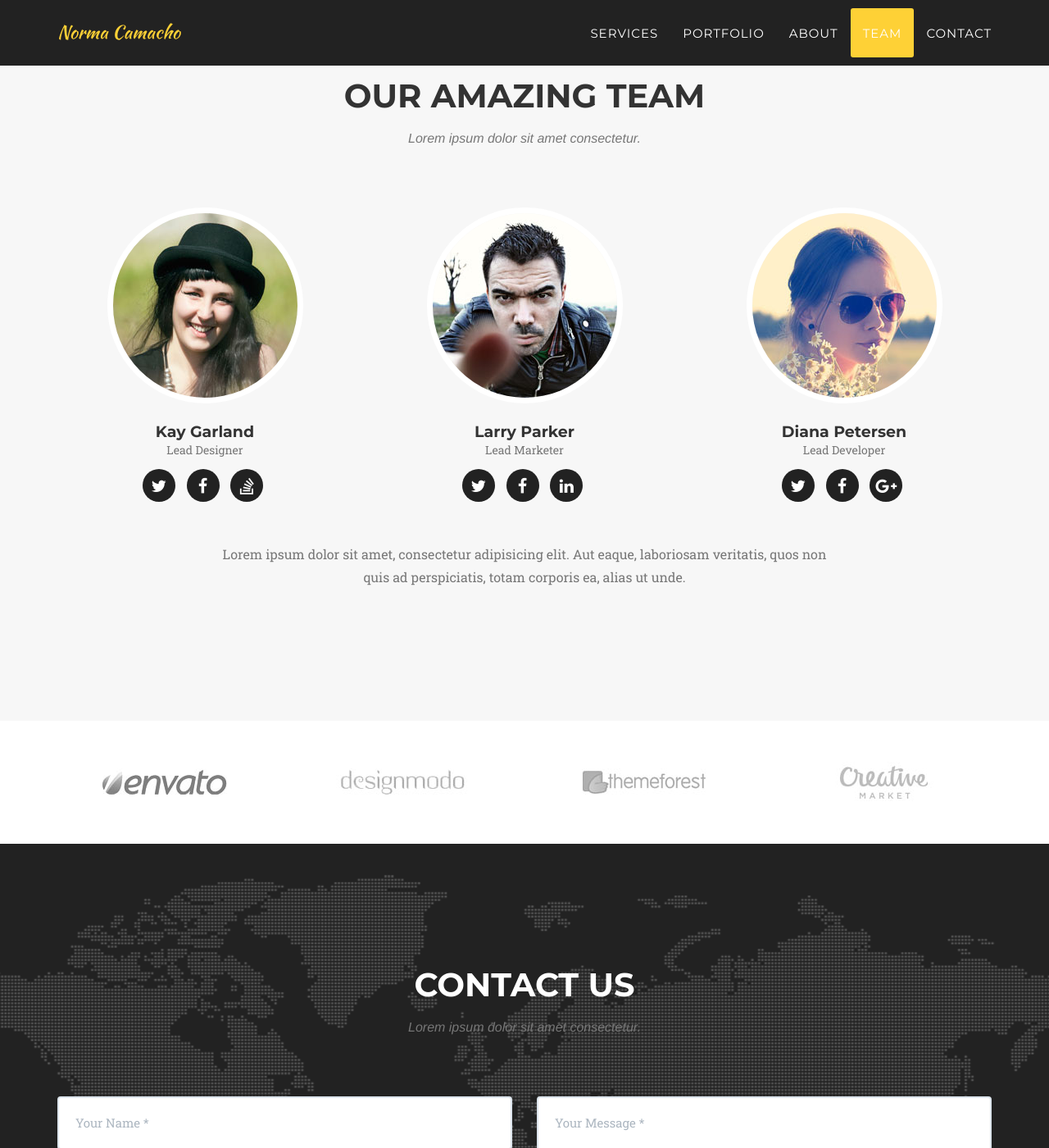
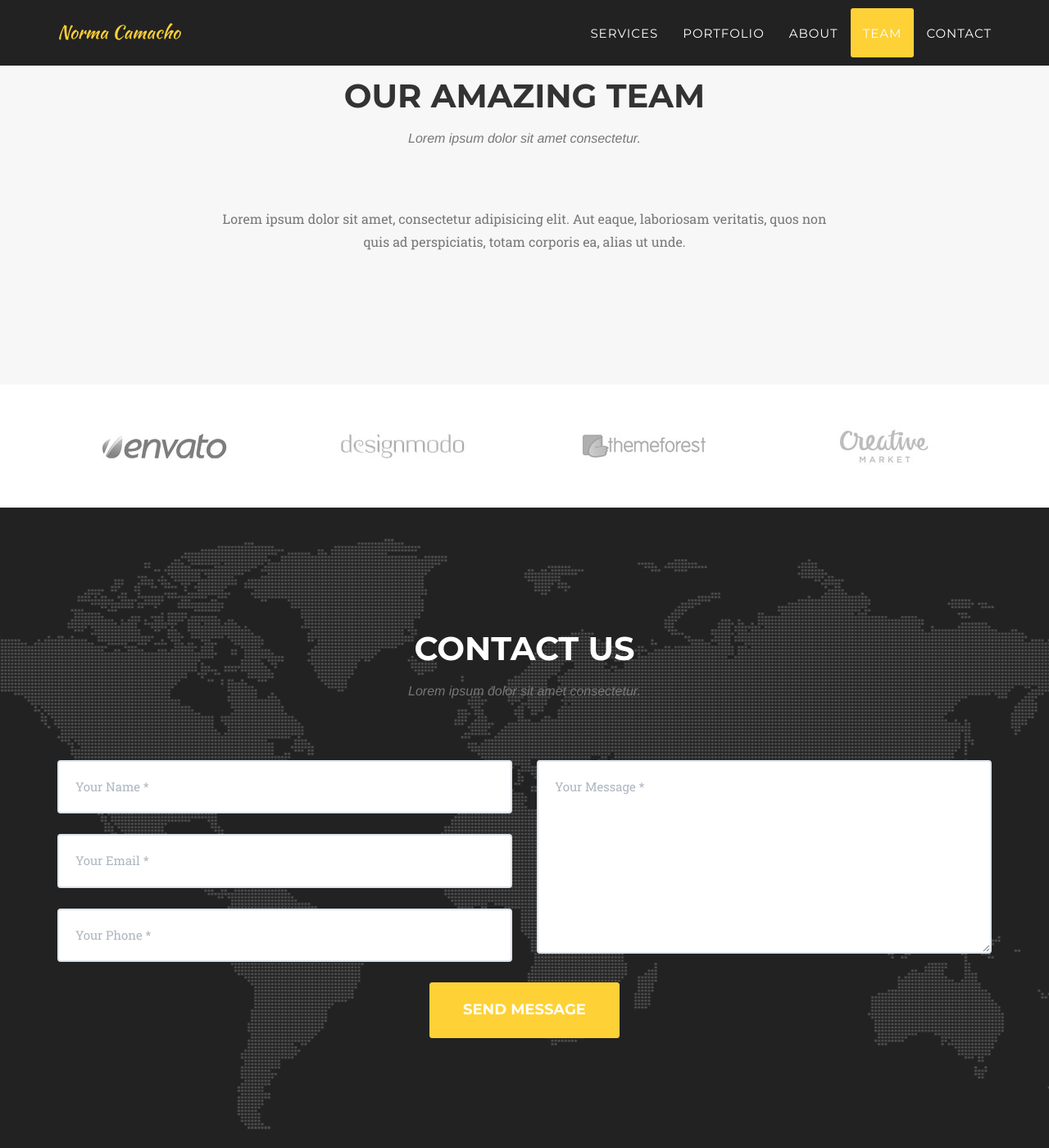
Before and after one commit to noremuhh/noremuhh.github.io, a Jekyll site: the page built from index.html, in a window 1280 px wide and 1400 px high, scrolled down 4231 px. Shown: the whole window at 82% size. Built offline with Jekyll 4.4.1, drawn with Linux system fonts in a browser that asks for light colours; some web fonts are replaced; the list of posts is cut into pages by our own code; some of the changed lines change nothing that is shown.

Commit message:
Updated Config

```diff
--- a/_config.yml
+++ b/_config.yml
@@ -9,58 +9,14 @@
     title: Uploads
     output: true
 site: Portfolio
-baseurl: "/agency-jekyll-theme/"
-email: your-email@domain.com
-description: Write an awesome description for your new site here. You can edit this
-  line in _config.yml. It will appear in your document head meta (for Google search
-  results) and in your feed.xml site description.
-people:
-- name: Kay Garland
-  pic: 1
-  position: Lead Designer
-  social:
-  - title: twitter
-    url:
-  - title: facebook
-    url:
-  - title: stack-overflow
-    url:
-- name: Larry Parker
-  pic: 2
-  position: Lead Marketer
-  social:
-  - title: twitter
-    url:
-  - title: facebook
-    url:
-  - title: linkedin
-    url:
-- name: Diana Petersen
-  pic: 3
-  position: Lead Developer
-  social:
-  - title: twitter
-    url:
-  - title: facebook
-    url:
-  - title: google-plus
-    url:
-social:
-- title: twitter
-  url: http://twitter.com/jekyllrb
-- title: facebook
-  url:
-- title: stack-overflow
-  url: http://stackoverflow.com/questions/tagged/jekyll
-- title: bitbucket
-  url: http://bitbucket.org/jekyll
-- title: github
-  url: http://github.com/jekyll
-address:
-- line: 3481 Melrose Place
-- line: Beverly Hills, CA 90210
 markdown: kramdown
-permalink: pretty
+kramdown:
+  input: GFM
+  syntax_highlighter: rouge
+sass:
+  style: compressed
 plugins:
 - jekyll-paginate
 - jekyll-sitemap
+paginate: 6
+paginate_path: "/blog/page:num/"
```
